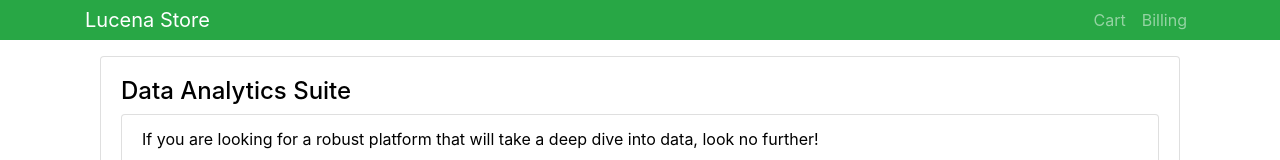
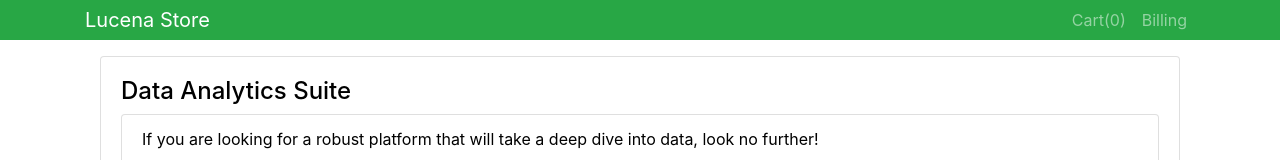
Before and after one commit to vertigojones/lucena-store-app, a React (Create React App) app: page / in a window 1280 px wide. Shown: the top 160 px of the page. Built offline with nearby package versions, Linux system fonts and the light colour scheme.

Commit message:
cart total now displaying

```diff
--- a/src/static-components/NavBar.js
+++ b/src/static-components/NavBar.js
@@ -1,8 +1,13 @@
 import React, { Component } from "react";
 import { NavLink, Link } from "react-router-dom";
+import CartContext from "../contexts/CartContext";
 
 export class NavBar extends Component {
+  static contextType = CartContext;
+
   render() {
+    const { cartItems } = this.context;
+
     return (
       <nav className="navbar navbar-expand-sm navbar-dark bg-success mb-3 py-0">
         <div className="container">
@@ -13,7 +18,7 @@ export class NavBar extends Component {
             <ul className="navbar-nav mr-auto">
               <NavLink to="/cart" activeClassName="active">
                 <li className="nav-link" style={{ cursor: "pointer" }}>
-                  Cart
+                  Cart({cartItems.length})
                 </li>
               </NavLink>
               <NavLink to="/billing" activeClassName="active">
```
